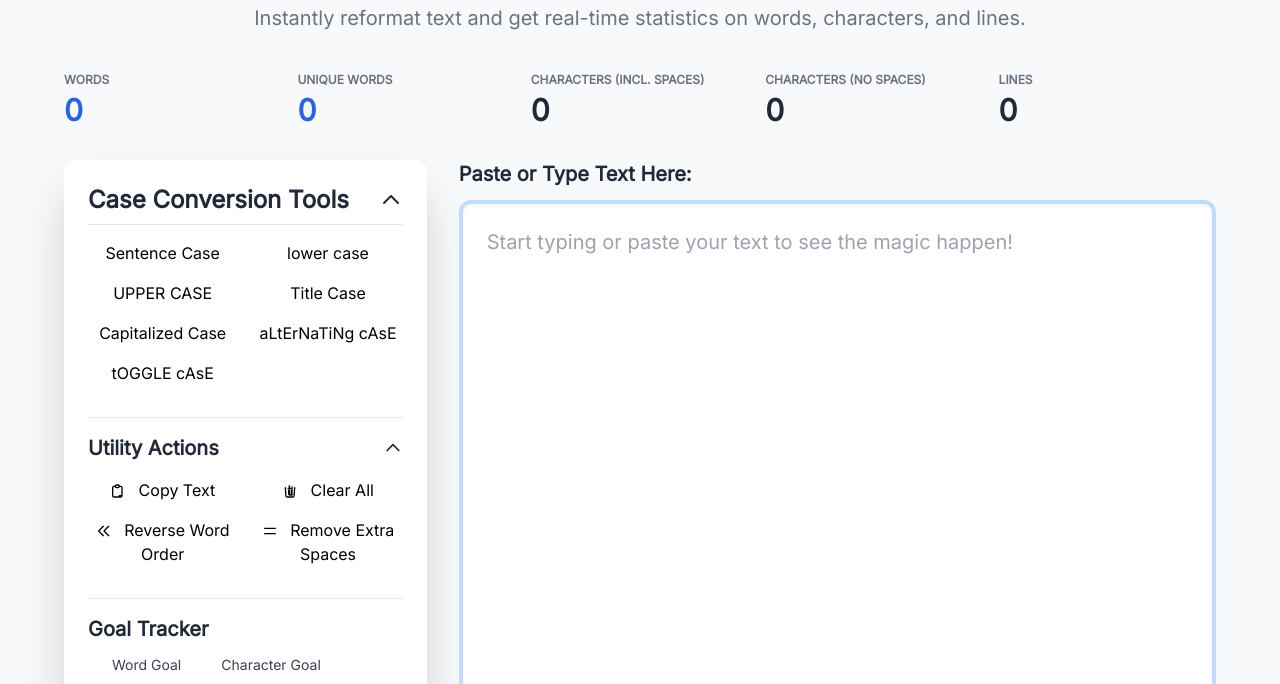
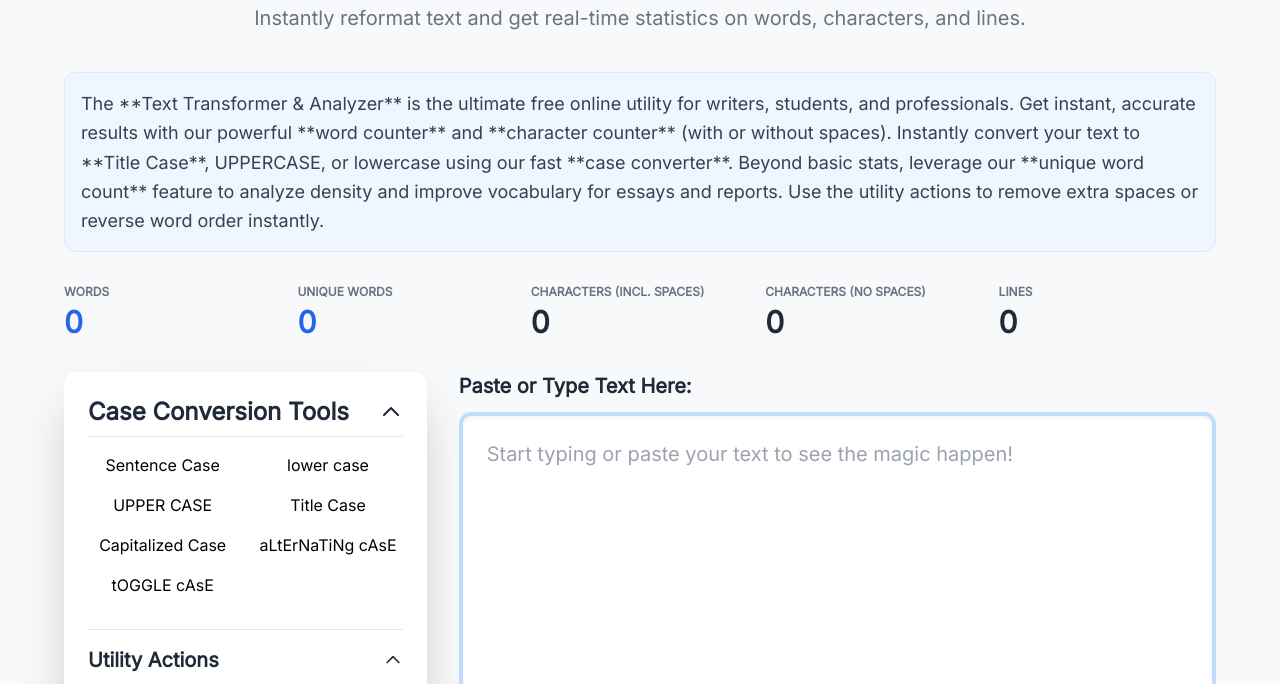
Before and after one commit to srajeshwaran/text-analyzer-app, a plain HTML site: page index.html in a window 1280 px wide. Shown: the part 76-760 px from the top of the page. Drawn offline with nearby package versions, Linux system fonts and the light colour scheme.

Commit message:
Add files via upload

```diff
--- a/index.html
+++ b/index.html
@@ -4,6 +4,8 @@
     <meta charset="UTF-8">
     <meta name="viewport" content="width=device-width, initial-scale=1.0">
     <title>Free Online Word Counter and Text Case Converter (UPPERCASE, Title Case, lowercase)</title>
+    <!-- GOOGLE SEARCH CONSOLE VERIFICATION TAG -->
+    <meta name="google-site-verification" content="zfnG6OZTz07EIX-OHmPkyE7W_a-rQtgSlerQgeq7v0g" />
     <script src="https://cdn.tailwindcss.com"></script>
     <link href="https://fonts.googleapis.com/css2?family=Inter:wght400;600;700&display=swap" rel="stylesheet">
     <style>
@@ -63,6 +65,12 @@
             <h1 class="text-4xl font-bold text-gray-800 tracking-tight mb-2">Text Transformer & Analyzer</h1>
             <p class="text-xl text-gray-500">Instantly reformat text and get real-time statistics on words, characters, and lines.</p>
         </header>
+
+        <!-- SEO Content Block (NEW: Added descriptive, keyword-rich content here) -->
+        <div class="mb-8 p-4 bg-blue-50 rounded-xl border border-blue-100 text-gray-700">
+            <p class="text-lg leading-relaxed">The **Text Transformer & Analyzer** is the ultimate free online utility for writers, students, and professionals. Get instant, accurate results with our powerful **word counter** and **character counter** (with or without spaces). Instantly convert your text to **Title Case**, UPPERCASE, or lowercase using our fast **case converter**. Beyond basic stats, leverage our **unique word count** feature to analyze density and improve vocabulary for essays and reports. Use the utility actions to remove extra spaces or reverse word order instantly.</p>
+        </div>
+        <!-- End SEO Content Block -->
 
         <!-- Statistics Panel (Now with 5 cards, using a responsive flex wrapper) -->
         <div class="flex flex-wrap gap-4 mb-8">
```
